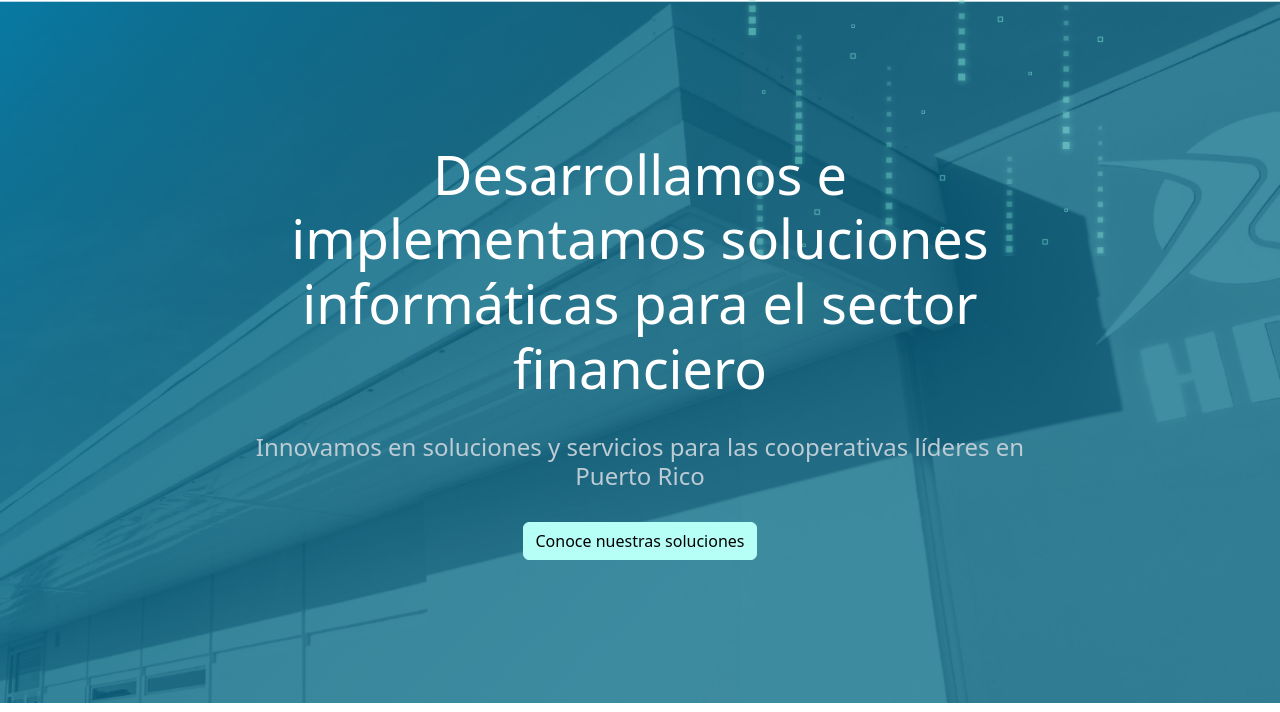
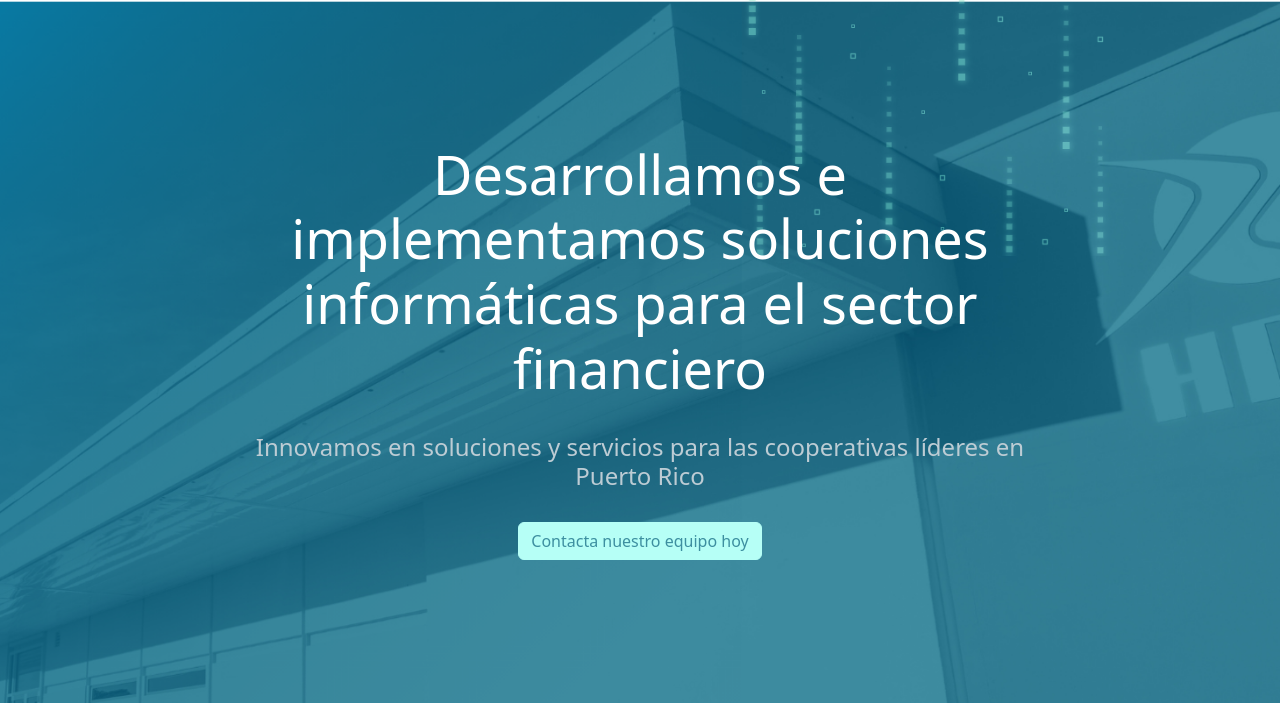
Before and after one commit to mioagency/helvetia, a PHP site: page / in a window 1280 px wide. Shown: the part 95-807 px from the top of the page. Run offline with PHP 8.4, Linux system fonts and the light colour scheme; some libraries are stand-ins or nearby versions.

Commit message:
Correcciones menores de estilo.

```diff
--- a/contactenos.php
+++ b/contactenos.php
@@ -30,14 +30,14 @@ include_once ('templates/header.php'); ?>
         <div class="d-flex flex-column align-items-center gap-2 border rounded-3 p-4 h-100">
           <i class="fa-solid fa-phone fs-3 text-primary"></i>
           <h2 class="fs-6 text-primary">Teléfono</h2>
-          <p class="text-center">(787)-750-3300</p>
+          <p class="text-center"><a href="tel:7877503300">(787)-750-3300</a></p>
         </div>
       </div>
       <div class="col-12 col-md-4">
         <div class="d-flex flex-column align-items-center gap-2 border rounded-3 p-4 h-100">
           <i class="fa-solid fa-envelope fs-3 text-primary"></i>
           <h2 class="fs-6 text-primary">Correo</h2>
-          <p class="text-center">info@helvetia-pr.com</p>
+          <p class="text-center"><a href="mailto:info@helvetia-pr.com">info@helvetia-pr.com</a></p>
         </div>
       </div>
     </div>
--- a/index.php
+++ b/index.php
@@ -17,7 +17,9 @@ include_once ('templates/header.php'); ?>
       <h1>Desarrollamos e implementamos soluciones informáticas para el sector financiero</h1>
       <h2 class="fs-5 fw-normal pt-4 light-grey">Innovamos en soluciones y servicios para las cooperativas líderes en Puerto Rico
       </h2>
-      <button class="btn btn-info mx-auto mt-4 text-tertiary">Conoce nuestras soluciones</button>
+      <button class="btn btn-info mx-auto mt-4 text-tertiary">
+        <a class="text-decoration-none" href="<?php $SERVER_URI ?>contactenos.php">Contacta nuestro equipo hoy</a>
+      </button>
     </div>
   </div>
 </div>
@@ -468,7 +470,7 @@ include_once ('templates/header.php'); ?>
                     <div>
                       <h4 class="text-primary fs-6 fw-bold">Sentinel</h4>
                       <p>Es el producto por excelencia para el manejo de contenido electrónico conocido por sus siglas en inglés ECM (Electronic Content Management). Esta plataforma permite la centralización de los documentos y reportes importantes de un negocio en un solo lugar y de manera segura. Sentinel es la solución ideal para el manejo y almacenamiento de documentos electrónicos con el fin de reducir gastos operacionales y promover la eficiencia en los procesos de la empresa.</p>
-                      <a href="javascript:void(0)"><button type="button" class="btn btn-link text-decoration-none ps-0 pt-0 fw-bold fs-14">
+                      <a href="<?php $SERVER_URI ?>soluciones-sentinel.php"><button type="button" class="btn btn-link text-decoration-none ps-0 pt-0 fw-bold fs-14">
                         Conoce más <i class="fa-solid fa-arrow-right-long"></i>
                       </button></a>
                     </div>
@@ -494,7 +496,9 @@ include_once ('templates/header.php'); ?>
       <div class="col-6">
         <h2 class="text-white">Una empresa puertoriqueña</h2>
         <p class="text-white mt-3">Helvetia del Caribe es una empresa que desarrolla e implementa soluciones informáticas, fundada en 1986 cuando se incorpora bajo las leyes del Estado Libre Asociado de Puerto Rico. Helvetia del Caribe tiene soluciones para el comercio, la industria, y para el desarrollo de aplicaciones. Helvetia del Caribe es una empresa netamente puertorriqueña. Nuestras oficinas están localizadas en Carolina, Puerto Rico y ocupan un espacio de aproximadamente 12,000 pies cuadrados.</p>
-        <button class="btn btn-primary text-white mt-3">Conoce más sobre nosotros</button>
+        <a class="text-decoration-none" href="<?php $SERVER_URI ?>contactenos.php">
+          <button class="text-white btn btn-primary mt-3">Conoce más sobre nosotros</button>
+        </a>
       </div>
     </div>
   </div>
--- a/templates/footer.php
+++ b/templates/footer.php
@@ -84,13 +84,13 @@
           </a>
         </li>
         <li>
-          <a class="d-flex mb-1 text-decoration-none link-dark" href="#">
+          <a class="d-flex mb-1 text-decoration-none link-dark" href="tel:7877503300">
             <i class="fa-solid fa-phone m-1 me-2 text-primary"></i><span>(787) 750-3300</span>
           </a>
         </li>
         <li>
-          <a class="d-flex mb-1 text-decoration-none link-dark" href="#">
-            <i class="fa-solid fa-envelope m-1 me-2 text-primary"></i><span>info@Helvetia-pr.com</span>
+          <a class="d-flex mb-1 text-decoration-none link-dark" href="mailto:info@helvetia-pr.com">
+            <i class="fa-solid fa-envelope m-1 me-2 text-primary"></i><span>info@helvetia-pr.com</span>
           </a>
         </li>
       </ul>
```
Also changed, not shown: soluciones-global-radar.php (+8 -8 lines).
